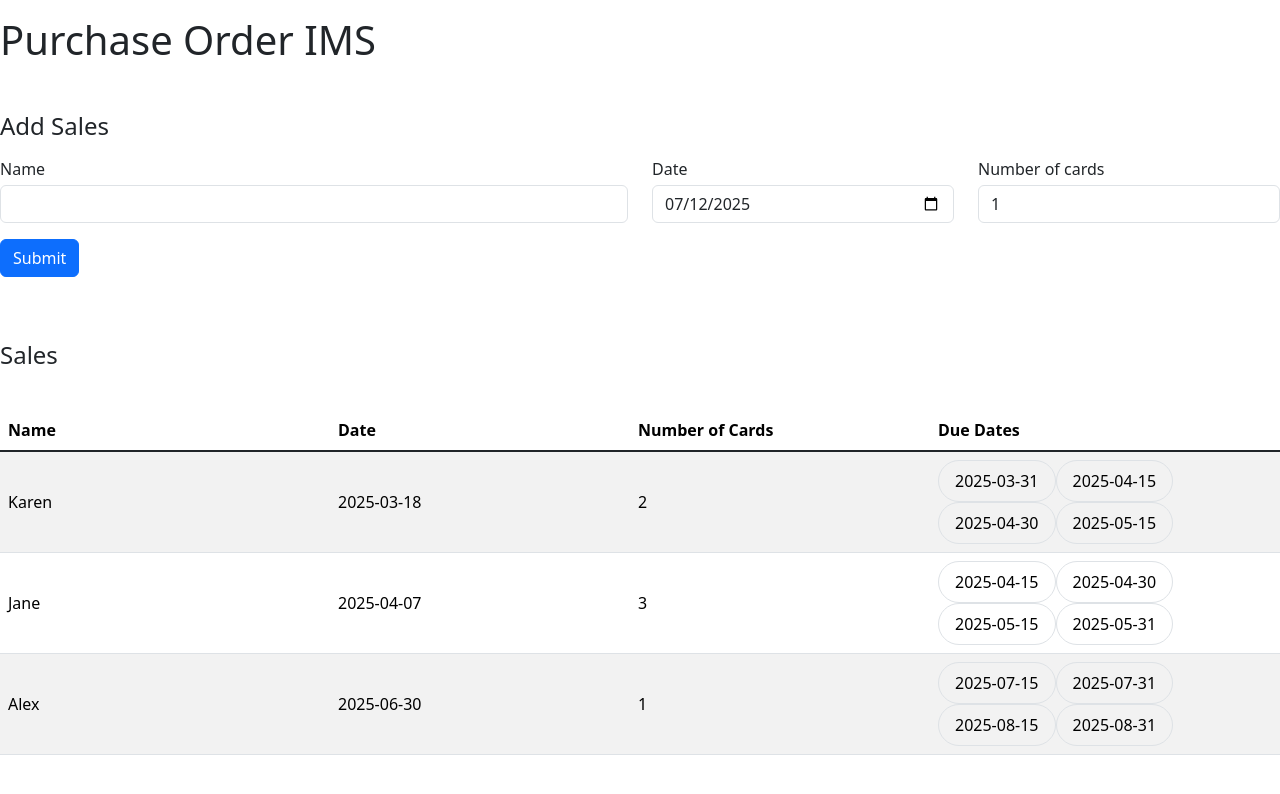
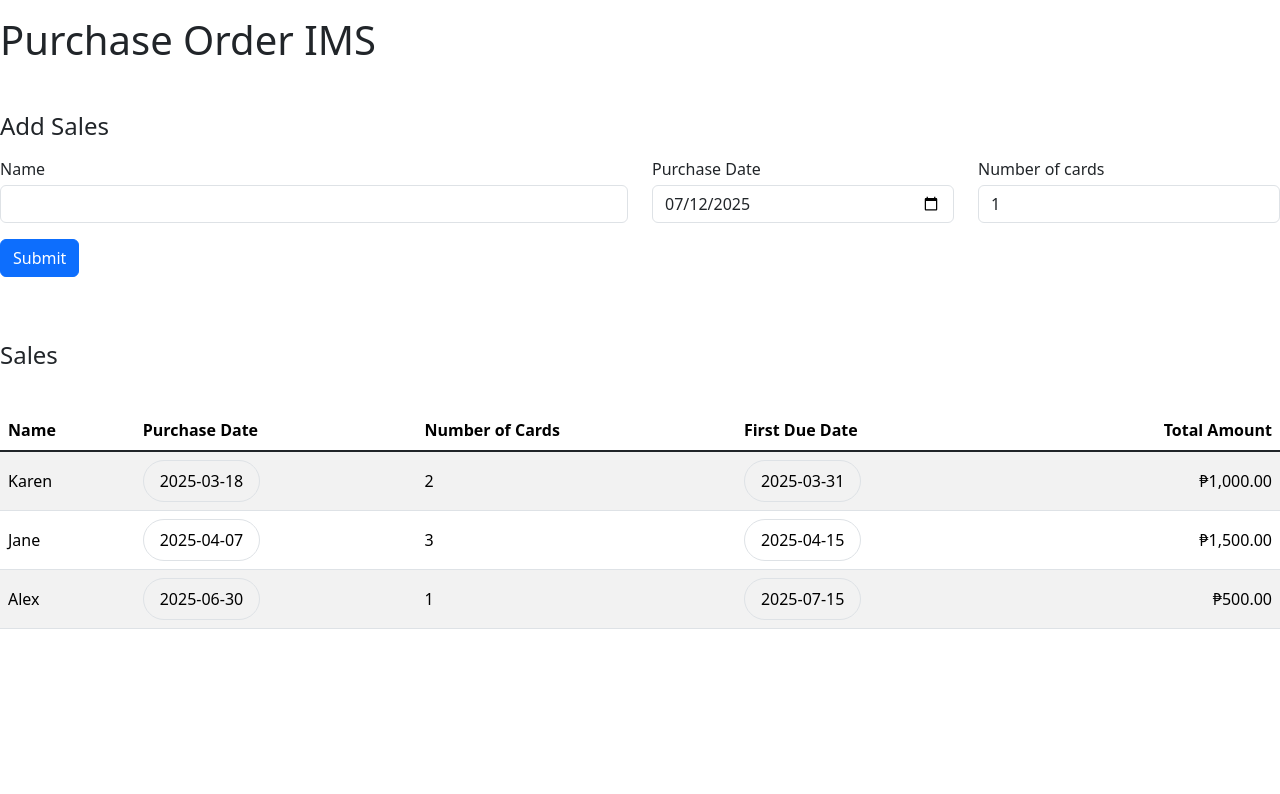
Before and after one commit to kbs291/PO-IMS, a Vue app: page / in a window 1280 px wide. Shown: the top 794 px of the page. Built offline with nearby package versions, Linux system fonts and the light colour scheme; data requests are answered from the project's data file; the HTML template or start-up script is replaced by a standard one.

Commit message:
Updated "sales" json to fit the db structure in the future

```diff
--- a/data/db.json
+++ b/data/db.json
@@ -1,22 +1,57 @@
 {
   "sales": [
     {
+      "id": 1,
       "name": "Karen",
-      "date": "2025-03-18",
+      "purchaseDate": "2025-03-18",
       "numberOfCards": 2,
-      "dueDates": ""
+      "totalAmount": 1000,
+      "numberOfInstallments": 4,
+      "firstDueDate": "2025-03-31"
     },
     {
+      "id": 2,
       "name": "Jane",
-      "date": "2025-04-07",
+      "purchaseDate": "2025-04-07",
       "numberOfCards": 3,
-      "dueDates": ""
+      "totalAmount": 1500,
+      "numberOfInstallments": 4,
+      "firstDueDate": "2025-04-15"
     },
     {
+      "id": 3,
       "name": "Alex",
-      "date": "2025-06-30",
+      "purchaseDate": "2025-06-30",
       "numberOfCards": 1,
-      "dueDates": ""
+      "totalAmount": 500,
+      "numberOfInstallments": 4,
+      "firstDueDate": "2025-07-15"
+    }
+  ],
+  "installments": [
+    {
+      "id": 1,
+      "saleId": 1
+    }
+  ],
+  "customers": [
+    {
+      "id": 1,
+      "firstName": "John",
+      "lastName": "Doe",
+      "contactNumber": "123-456-7890"
+    },
+    {
+      "id": 2,
+      "firstName": "Jane",
+      "lastName": "Doe",
+      "contactNumber": "123-456-7890"
+    },
+    {
+      "id": 3,
+      "firstName": "Jay",
+      "lastName": "Doe",
+      "contactNumber": "123-456-7890"
     }
   ]
 }
--- a/src/components/AddSalesForm.vue
+++ b/src/components/AddSalesForm.vue
@@ -1,24 +1,19 @@
 <script setup>
-import { reactive, watch } from 'vue';
+import { reactive } from 'vue';
 import { useSalesStore } from '@/stores/sales';
 import { getFormattedDate } from '@/utils/formattedDate';
 
 const salesStore = useSalesStore();
 const salesObj = reactive({
   name: '',
-  date: getFormattedDate(),
+  purchaseDate: getFormattedDate(),
   numberOfCards: 1,
-  dueDates: salesStore.generateDueDates(getFormattedDate()),
-});
-
-watch(() => salesObj.date, (newDate) => {
-  salesObj.dueDates = salesStore.generateDueDates(newDate);
 });
 
 function salesSubmit() {
-  salesStore.addSales({ ...salesObj, date: new Date(salesObj.date) });
+  salesStore.addSales({ ...salesObj });
   salesObj.name = '';
-  salesObj.date = getFormattedDate();
+  salesObj.purchaseDate = getFormattedDate();
   salesObj.numberOfCards = 1;
 }
 </script>
@@ -36,10 +31,10 @@ function salesSubmit() {
         />
       </div>
       <div class="col-md-3 mb-3">
-        <label for="date" class="mb-1">Date</label>
+        <label for="date" class="mb-1">Purchase Date</label>
         <input
           type="date" id="date" class="form-control"
-          v-model="salesObj.date"
+          v-model="salesObj.purchaseDate"
           required
         />
       </div>
--- a/src/components/SalesTable.vue
+++ b/src/components/SalesTable.vue
@@ -19,22 +19,23 @@ defineProps({
         <thead>
           <tr>
             <th scope="col">Name</th>
-            <th scope="col" width="300">Date</th>
-            <th scope="col" width="300">Number of Cards</th>
-            <th scope="col" width="350">Due Dates</th>
+            <th scope="col">Purchase Date</th>
+            <th scope="col">Number of Cards</th>
+            <th scope="col">First Due Date</th>
+            <th scope="col" class="text-end">Total Amount</th>
           </tr>
         </thead>
         <tbody class="table-group-divider">
           <tr v-for="(sale, index) in sales" :key="index">
             <td>{{ sale.name }}</td>
-            <td>{{ getFormattedDate(sale.date) }}</td>
+            <td>
+              <span class="d-inline-block border rounded-pill p-2 px-3">{{ getFormattedDate(sale.purchaseDate) }}</span>
+            </td>
             <td>{{ sale.numberOfCards }}</td>
             <td>
-              <span class="d-inline-block border rounded-pill p-2 px-3">{{ getFormattedDate(sale.dueDates.first) }}</span>
-              <span class="d-inline-block border rounded-pill p-2 px-3">{{ getFormattedDate(sale.dueDates.second) }}</span>
-              <span class="d-inline-block border rounded-pill p-2 px-3">{{ getFormattedDate(sale.dueDates.third) }}</span>
-              <span class="d-inline-block border rounded-pill p-2 px-3">{{ getFormattedDate(sale.dueDates.fourth) }}</span>
+              <span class="d-inline-block border rounded-pill p-2 px-3">{{ getFormattedDate(sale.firstDueDate) }}</span>
             </td>
+            <td class="text-end">{{ sale.totalAmount.toLocaleString('en-US', { style: 'currency', currency: 'PHP' }) }}</td>
           </tr>
         </tbody>
       </table>
--- a/src/stores/sales.js
+++ b/src/stores/sales.js
@@ -9,8 +9,8 @@ export const useSalesStore = defineStore('sales', () => {
     try {
       const response = await axios.get('http://localhost:3000/sales');
       response.data.forEach((data) => {
-        data.date = new Date(data.date);
-        data.dueDates = generateDueDates(data.date);
+        data.purchaseDate = new Date(data.purchaseDate);
+        data.firstDueDate = new Date(data.firstDueDate);
         addSales(data);
       });
     } catch (error) {
@@ -19,7 +19,13 @@ export const useSalesStore = defineStore('sales', () => {
   }
 
   const addSales = (sale) => {
-    sales.push(sale);
+    const id = sales.length + 1;
+    const purchaseDate = new Date(sale.purchaseDate);
+    const totalAmount = sale.numberOfCards * 500;
+    const numberOfInstallments = 4;
+    const firstDueDate = generateDueDates(purchaseDate).first;
+
+    sales.push({ ...sale, id, purchaseDate, totalAmount, numberOfInstallments, firstDueDate });
   }
 
   const generateDueDates = (purchaseDate) => {
```
